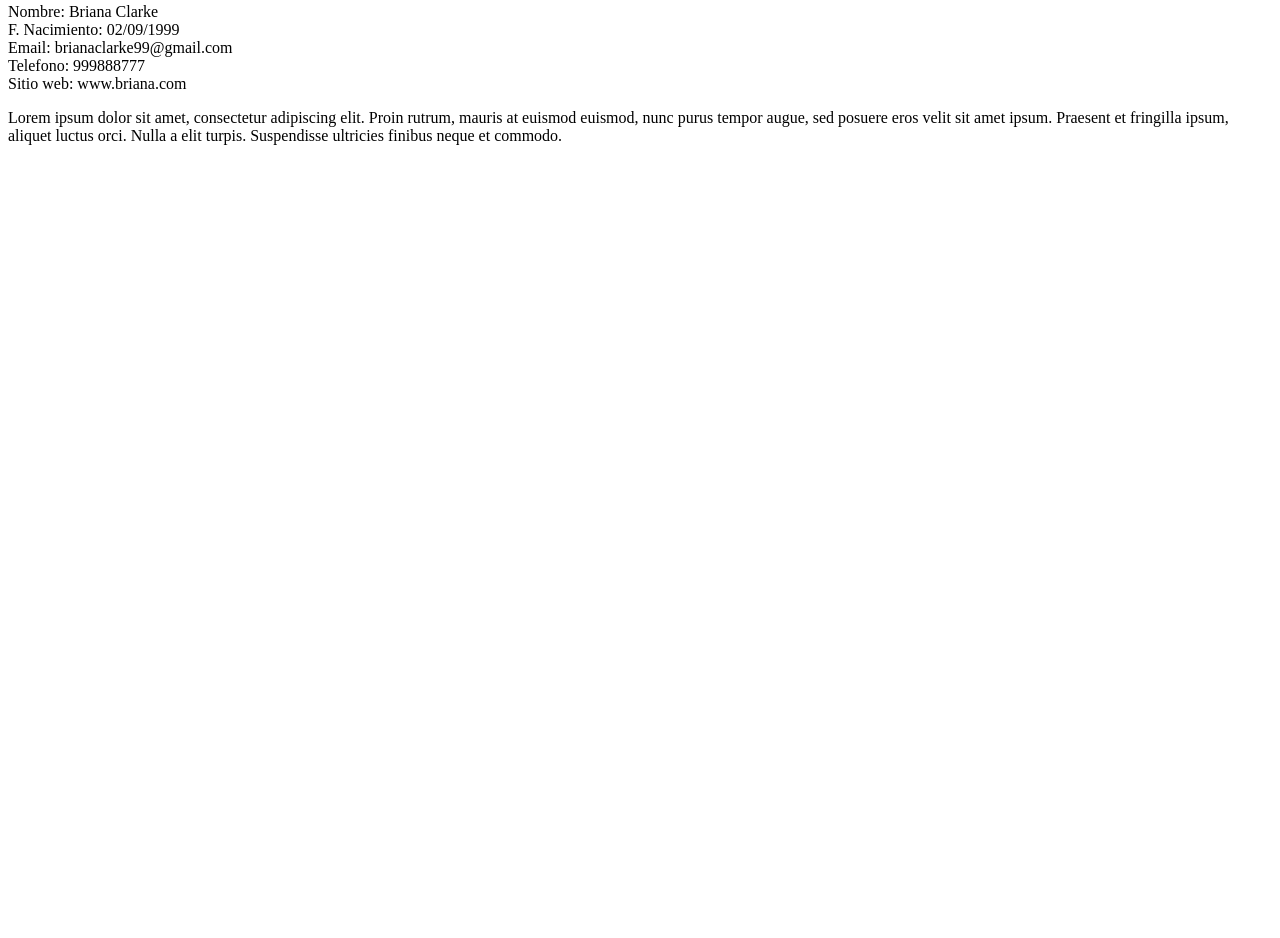
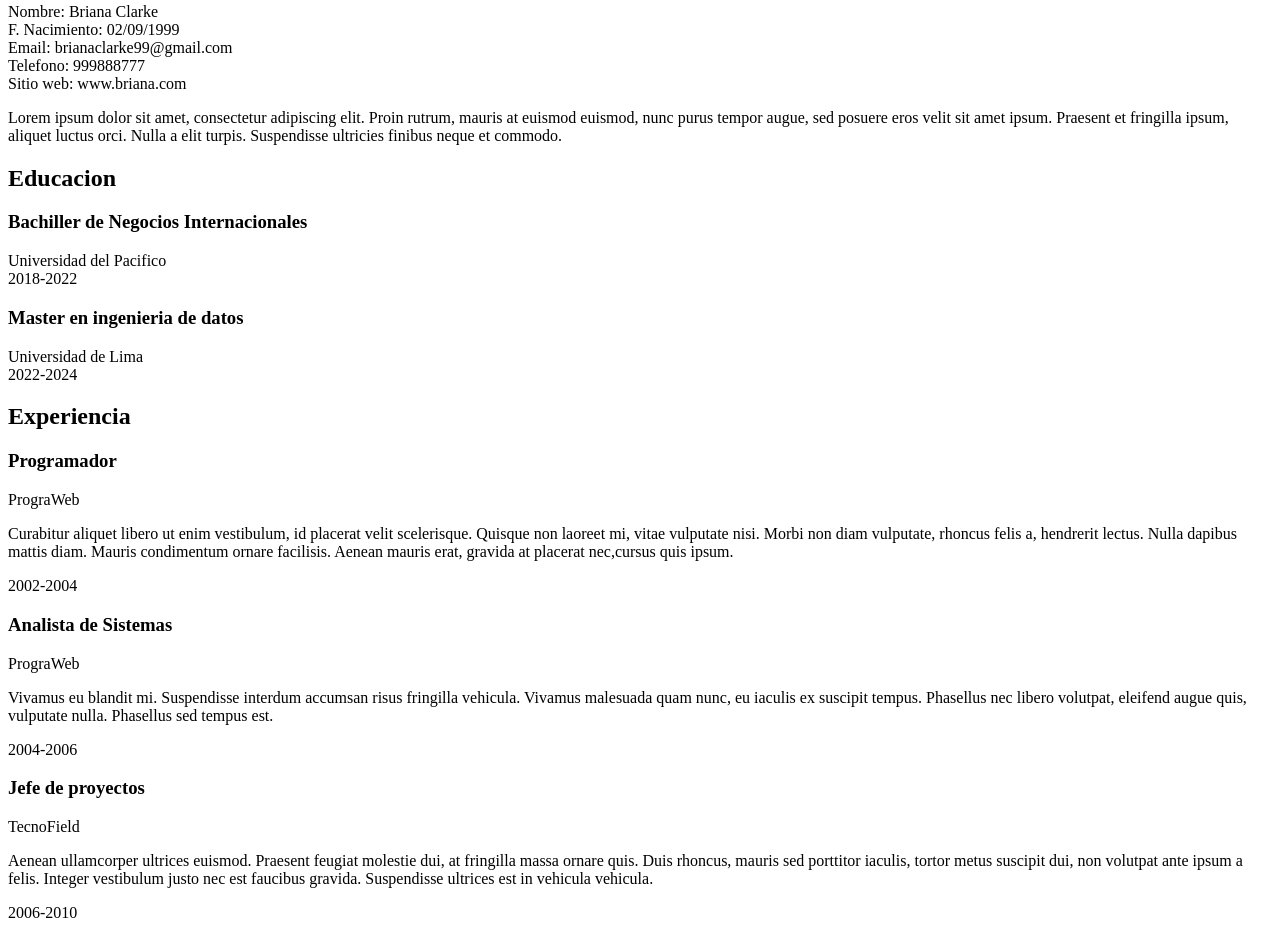
Before and after one commit to Brianacc99/Segundo-Reto-S2, a plain HTML site: page index.html in a window 1280 px wide. Shown: the part 315-1253 px from the top of the page. Before the commit the page ends 800 px from the top, so only its background shows below. Drawn offline with Linux system fonts and the light colour scheme.

Commit message:
añadi la ultima seccion

```diff
--- a/index.html
+++ b/index.html
@@ -24,7 +24,40 @@
             purus tempor augue, sed posuere eros velit sit amet ipsum. Praesent et fringilla ipsum, aliquet luctus
             orci. Nulla a elit turpis. Suspendisse ultricies finibus neque et commodo.</p>
     </section>
+    <section>
+        <h2>Educacion</h2>
 
+        <h3>Bachiller de Negocios Internacionales</h3>
+        <nav>Universidad del Pacifico</nav>
+        <nav>2018-2022</nav>
+
+        <h3>Master en ingenieria de datos</h3>
+        <nav>Universidad de Lima</nav>
+        <nav>2022-2024</nav>
+       </section>
+       <section>
+        <h2>Experiencia</h2>
+        <h3>Programador</h3>
+        <p>PrograWeb</p>
+        <p>Curabitur aliquet libero ut enim vestibulum, id placerat velit scelerisque. Quisque non laoreet
+            mi, vitae vulputate nisi. Morbi non diam vulputate, rhoncus felis a, hendrerit lectus. Nulla dapibus
+            mattis diam. Mauris condimentum ornare facilisis. Aenean mauris erat, gravida at placerat nec,cursus quis ipsum.
+        </p>
+        <p>2002-2004</p>
+        <h3>Analista de Sistemas</h3>
+        <p>PrograWeb</p>
+        <p>Vivamus eu blandit mi. Suspendisse interdum accumsan risus fringilla vehicula. Vivamus malesuada
+            quam nunc, eu iaculis ex suscipit tempus. Phasellus nec libero volutpat, eleifend augue quis,
+            vulputate nulla. Phasellus sed tempus est.</p>
+          <p>2004-2006</p>
+          <h3>Jefe de proyectos</h3>
+          <p>TecnoField</p>
+          <p>Aenean ullamcorper ultrices euismod. Praesent feugiat molestie dui, at fringilla massa ornare
+            quis. Duis rhoncus, mauris sed porttitor iaculis, tortor metus suscipit dui, non volutpat ante ipsum
+            a felis. Integer vestibulum justo nec est faucibus gravida. Suspendisse ultrices est in vehicula
+            vehicula.</p>
+            <p>2006-2010</p>
+    </section>
     </main>
   </body>
 </html>
```
